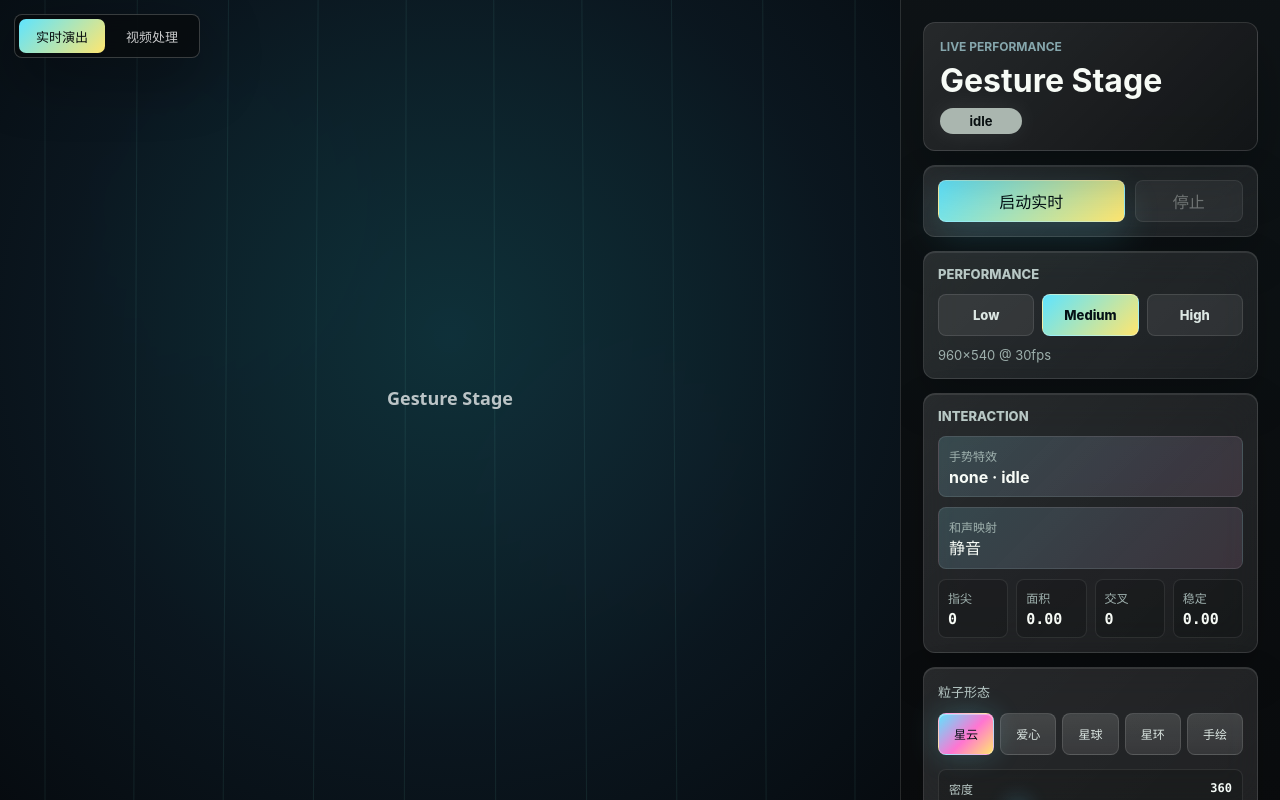
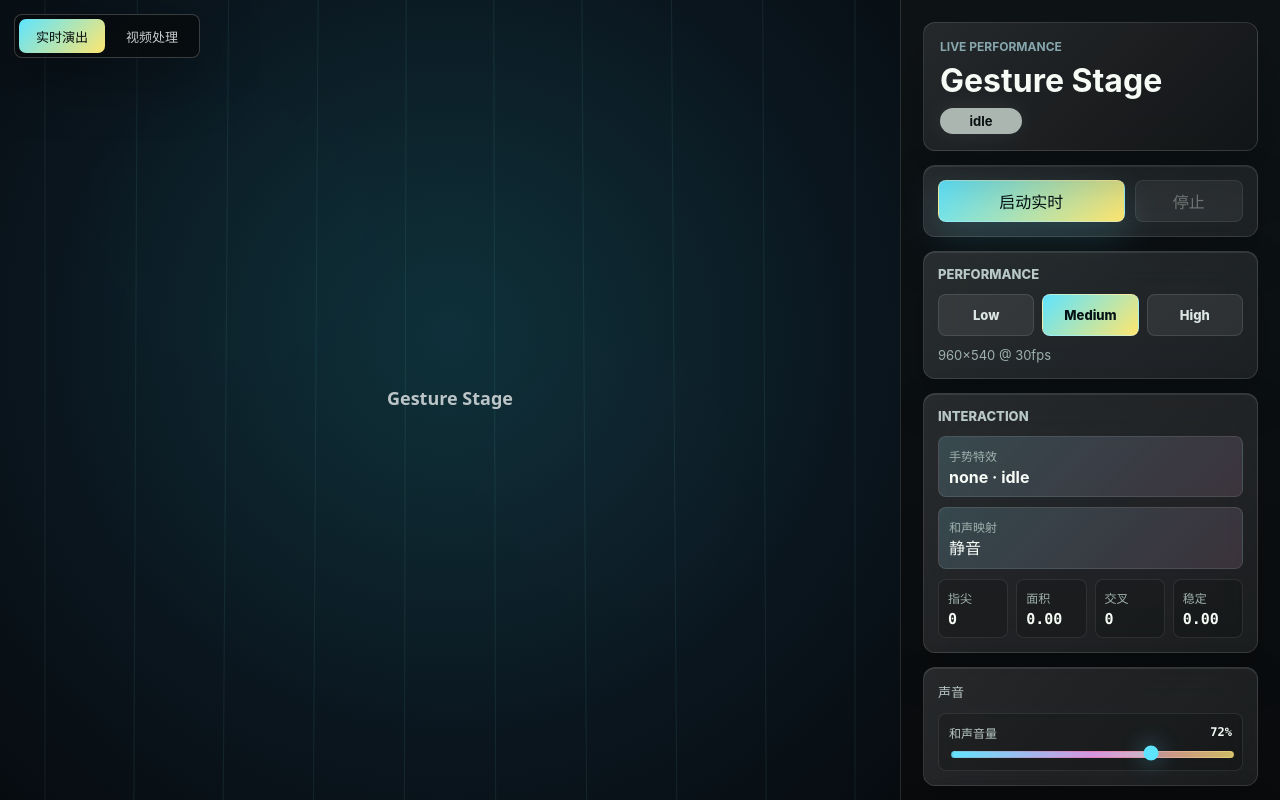
Before and after one commit to wongrich666/Gestures-interaction, a React (Vite) app: page / in a window 1280 px wide. Built offline with nearby package versions, Linux system fonts and the light colour scheme.

Commit message:
Add harmony volume control

```diff
--- a/src/audio/synthEngine.ts
+++ b/src/audio/synthEngine.ts
@@ -2,6 +2,7 @@ import { clamp, lerp } from '../core/math'
 import type { FingerTopology, HarmonyFamily, HarmonyState } from '../core/types'
 
 const BASE_FREQUENCY = 220
+const DEFAULT_SYNTH_VOLUME = 0.72
 
 const CHORD_INTERVALS: Record<HarmonyFamily, number[]> = {
   silent: [],
@@ -30,6 +31,7 @@ export class TopologySynthEngine {
   private readonly noiseGain: GainNode
   private lastPulseAt = -Infinity
   private lastSignature = 'silent:0'
+  private volume = DEFAULT_SYNTH_VOLUME
   private started = false
 
   constructor() {
@@ -85,6 +87,18 @@ export class TopologySynthEngine {
     this.started = true
   }
 
+  setVolume(volume: number) {
+    this.volume = clamp(volume, 0, 1)
+
+    if (this.audioContext.state === 'closed') {
+      return
+    }
+
+    if (this.volume === 0) {
+      this.master.gain.setTargetAtTime(0, this.audioContext.currentTime, 0.025)
+    }
+  }
+
   update(harmony: HarmonyState, topology: FingerTopology, nowMs: number) {
     if (!this.started || this.audioContext.state === 'closed') {
       return
@@ -92,7 +106,7 @@ export class TopologySynthEngine {
 
     const now = this.audioContext.currentTime
     const muted = harmony.muted || topology.muted
-    const targetMaster = muted ? 0 : 0.045 + topology.normalizedArea * 0.035
+    const targetMaster = muted ? 0 : (0.045 + topology.normalizedArea * 0.035) * this.volume
     const intervals = CHORD_INTERVALS[harmony.family]
     const rootOffset = Math.round(lerp(-5, 7, harmony.brightness))
     const detuneSpread = harmony.dissonance * 18
--- a/src/modes/RealtimeMode.tsx
+++ b/src/modes/RealtimeMode.tsx
@@ -50,6 +50,8 @@ const initialDebug: DebugMetrics = {
   fps: 0,
 }
 
+const DEFAULT_SYNTH_VOLUME = 0.72
+
 export function RealtimeMode() {
   const videoRef = useRef<HTMLVideoElement | null>(null)
   const stageRef = useRef<StageCanvasHandle | null>(null)
@@ -63,6 +65,7 @@ export function RealtimeMode() {
   const runningRef = useRef(false)
   const visualStyleRef = useRef<VisualStyle>('normal')
   const cameraQualityRef = useRef<CameraQuality>(DEFAULT_CAMERA_QUALITY)
+  const synthVolumeRef = useRef(DEFAULT_SYNTH_VOLUME)
   const particleControlsRef = useRef<ParticleControls>(DEFAULT_PARTICLE_CONTROLS)
   const emotionRef = useRef<AudioEmotion>(createDefaultEmotion())
   const gestureEngineRef = useRef(new GestureEngine())
@@ -77,6 +80,7 @@ export function RealtimeMode() {
   const [message, setMessage] = useState('')
   const [visualStyle, setVisualStyle] = useState<VisualStyle>('normal')
   const [cameraQuality, setCameraQuality] = useState<CameraQuality>(DEFAULT_CAMERA_QUALITY)
+  const [synthVolume, setSynthVolume] = useState(DEFAULT_SYNTH_VOLUME)
   const [particleControls, setParticleControls] = useState<ParticleControls>(
     DEFAULT_PARTICLE_CONTROLS,
   )
@@ -90,6 +94,11 @@ export function RealtimeMode() {
   useEffect(() => {
     cameraQualityRef.current = cameraQuality
   }, [cameraQuality])
+
+  useEffect(() => {
+    synthVolumeRef.current = synthVolume
+    synthRef.current?.setVolume(synthVolume)
+  }, [synthVolume])
 
   useEffect(() => {
     particleControlsRef.current = particleControls
@@ -317,6 +326,7 @@ export function RealtimeMode() {
 
       const audioAnalyser = new MicAudioAnalyser(micStream)
       const synth = new TopologySynthEngine()
+      synth.setVolume(synthVolumeRef.current)
       await audioAnalyser.resume()
       await synth.resume()
 
@@ -365,6 +375,7 @@ export function RealtimeMode() {
         message={message}
         visualStyle={visualStyle}
         cameraQuality={cameraQuality}
+        synthVolume={synthVolume}
         debug={debug}
         emotion={emotion}
         particleControls={particleControls}
@@ -372,6 +383,7 @@ export function RealtimeMode() {
         onStop={stopRealtime}
         onVisualStyleChange={setVisualStyle}
         onCameraQualityChange={setCameraQuality}
+        onSynthVolumeChange={setSynthVolume}
         onParticleControlsChange={setParticleControls}
       />
     </main>
--- a/src/ui/ControlPanel.tsx
+++ b/src/ui/ControlPanel.tsx
@@ -18,6 +18,7 @@ type ControlPanelProps = {
   message: string
   visualStyle: VisualStyle
   cameraQuality: CameraQuality
+  synthVolume: number
   particleControls: ParticleControls
   debug: DebugMetrics
   emotion: AudioEmotion
@@ -25,6 +26,7 @@ type ControlPanelProps = {
   onStop: () => void
   onVisualStyleChange: (style: VisualStyle) => void
   onCameraQualityChange: (quality: CameraQuality) => void
+  onSynthVolumeChange: (volume: number) => void
   onParticleControlsChange: (controls: ParticleControls) => void
 }
 
@@ -42,6 +44,7 @@ export function ControlPanel({
   message,
   visualStyle,
   cameraQuality,
+  synthVolume,
   particleControls,
   debug,
   emotion,
@@ -49,6 +52,7 @@ export function ControlPanel({
   onStop,
   onVisualStyleChange,
   onCameraQualityChange,
+  onSynthVolumeChange,
   onParticleControlsChange,
 }: ControlPanelProps) {
   const starting = status === 'starting'
@@ -114,6 +118,23 @@ export function ControlPanel({
         <InteractionStatusPanel debug={debug} />
       </section>
 
+      <section className="control-block">
+        <h2>声音</h2>
+        <label className="slider-field">
+          <span>
+            和声音量 <b>{Math.round(synthVolume * 100)}%</b>
+          </span>
+          <input
+            type="range"
+            min={0}
+            max={100}
+            step={1}
+            value={Math.round(synthVolume * 100)}
+            onChange={(event) => onSynthVolumeChange(Number(event.currentTarget.value) / 100)}
+          />
+        </label>
+      </section>
+
       <section className="control-block particle-block">
         <h2>粒子形态</h2>
         <ParticlePanel controls={particleControls} onChange={onParticleControlsChange} />
```
Also changed, not shown: 1 other file (tests, documents, lock files or other folders).
